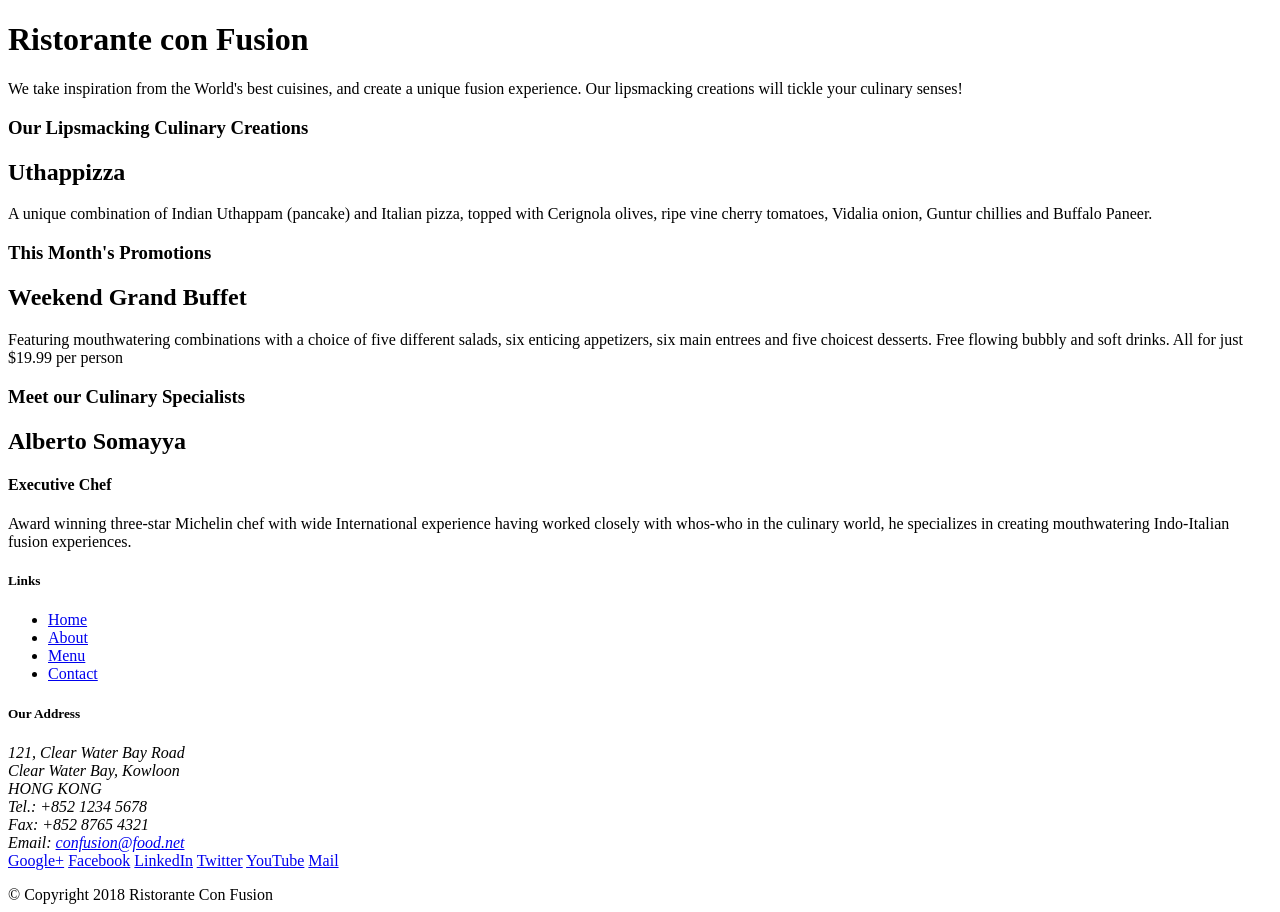
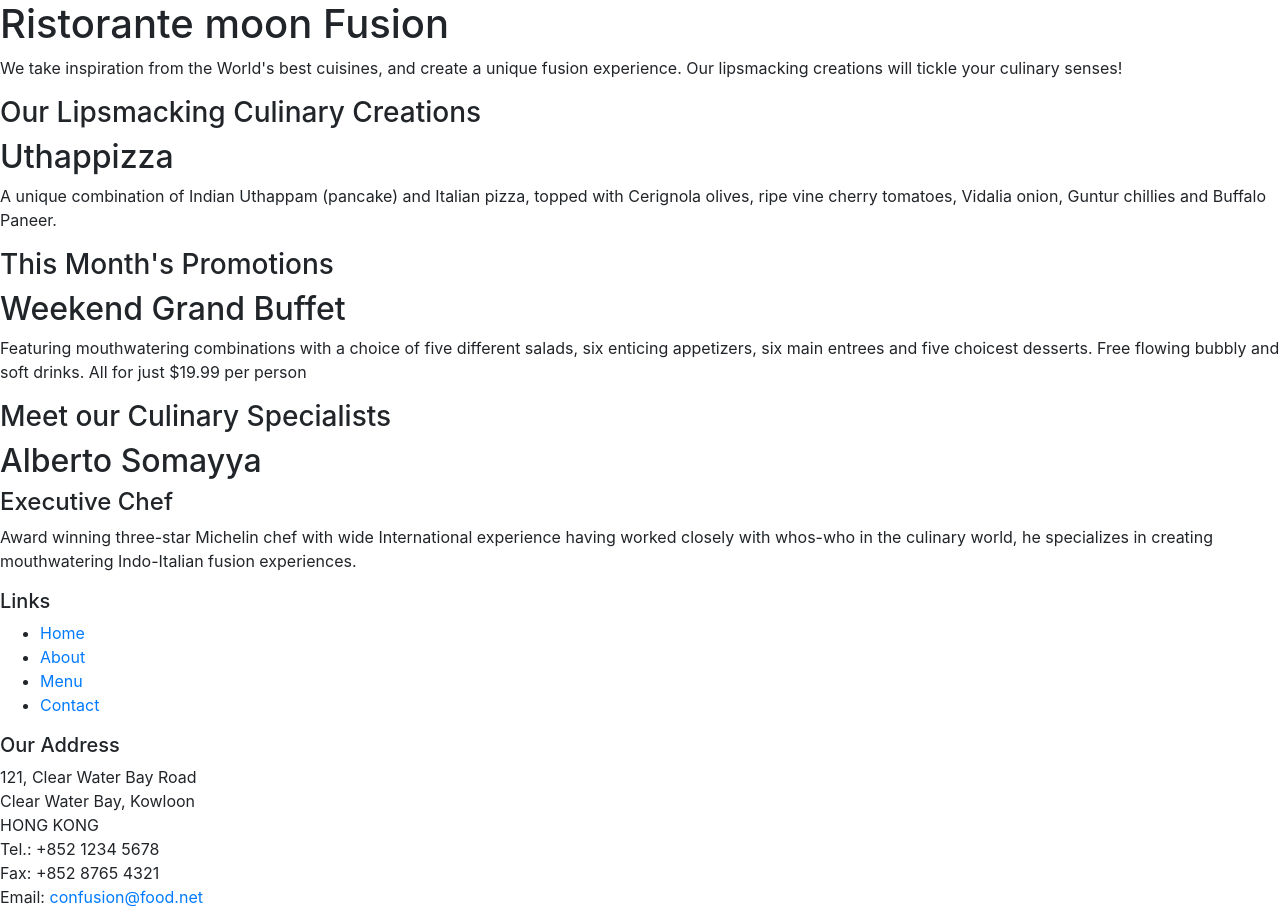
Before and after one commit to shanukrsingh/conFusion, a website: page index.html in a window 1280 px wide. Shown: the top 912 px of the page. Drawn offline with nearby package versions, Linux system fonts and the light colour scheme.

Commit message:
bootstrap setted up

```diff
--- a/index.html
+++ b/index.html
@@ -2,7 +2,14 @@
 <html lang="en">
 
 <head>
-    <title>Ristorante Con Fusion</title>
+    <!-- Required meta tags always come first -->
+    <meta charset="utf-8">
+    <meta name="viewport" content="width=device-width, initial-scale=1, shrink-to-fit=no">
+    <meta http-equiv="x-ua-compatible" content="ie=edge">
+
+    <!-- Bootstrap CSS -->
+    <link rel="stylesheet" href="node_modules/bootstrap/dist/css/bootstrap.min.css">
+    <title>Ristorante moon Fusion</title>
 </head>
 
 <body>
@@ -11,7 +18,7 @@
         <div>
             <div>
                 <div>
-                    <h1>Ristorante con Fusion</h1>
+                    <h1>Ristorante moon Fusion</h1>
                     <p>We take inspiration from the World's best cuisines, and create a unique fusion experience. Our lipsmacking creations will tickle your culinary senses!</p>
                 </div>
                 <div>
@@ -95,7 +102,10 @@
            </div>
         </div>
     </footer>
-
+    <!-- jQuery first, then Popper.js, then Bootstrap JS. -->
+    <script src="node_modules/jquery/dist/jquery.slim.min.js"></script>
+    <script src="node_modules/popper.js/dist/umd/popper.min.js"></script>
+    <script src="node_modules/bootstrap/dist/js/bootstrap.min.js"></script>
 </body>
 
 </html>
--- a/package.json
+++ b/package.json
@@ -12,5 +12,10 @@
   "license": "ISC",
   "devDependencies": {
     "lite-server": "^2.3.0"
+  },
+  "dependencies": {
+    "bootstrap": "^4.0.0",
+    "jquery": "^3.3.1",
+    "popper.js": "^1.12.9"
   }
 }
```
Also changed, not shown: 1 other file.
